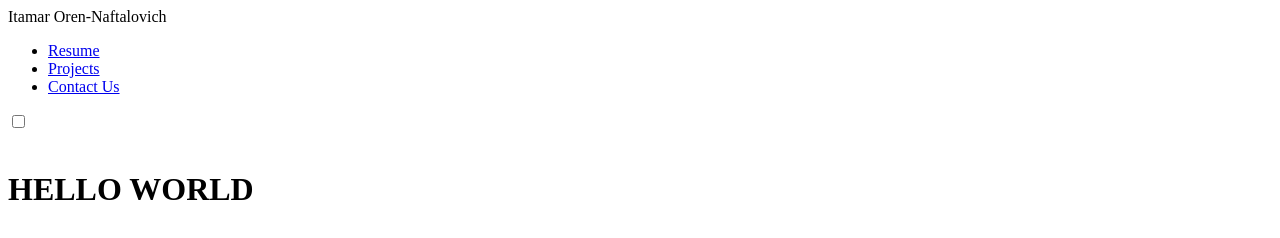
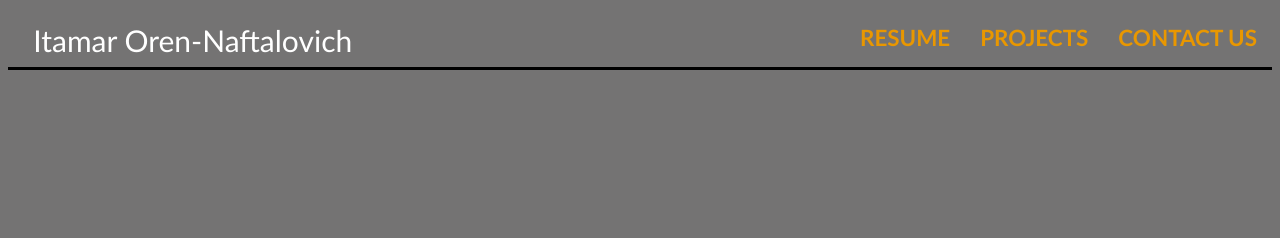
Before and after one commit to ION606/personal-website, a plain HTML site: page HTML/index.html in a window 1280 px wide. Drawn offline with nearby package versions, Linux system fonts and the light colour scheme; files that its build step writes are made by us from their sources; the site is published under a folder, as on GitHub Pages, so addresses that start at the root find nothing.

Commit message:
Include path fixes

```diff
--- a/HTML/index.html
+++ b/HTML/index.html
@@ -5,11 +5,11 @@
     <meta http-equiv="X-UA-Compatible" content="IE=edge">
     <meta name="viewport" content="width=device-width, initial-scale=1.0">
     <script src="https://kit.fontawesome.com/728e740903.js" crossorigin="anonymous"></script>
-    <link rel="stylesheet" type="text/css" href="/CSS/style.css">
-    <!-- <link rel="stylesheet/less" type="text/x-scss" href="/CSS/burger_menu.scss"> -->
-    <link rel="stylesheet" type="text/css" href="/CSS/flat_menu.css">
-    <link rel="stylesheet" type="text/css" href="/CSS/burger_menu.css">
-    <link rel="stylesheet" type="text/css" href="/CSS/media.css">
+    <link rel="stylesheet" type="text/css" href="CSS/style.css">
+    <!-- <link rel="stylesheet/less" type="text/x-scss" href="CSS/burger_menu.scss"> -->
+    <link rel="stylesheet" type="text/css" href="CSS/flat_menu.css">
+    <link rel="stylesheet" type="text/css" href="CSS/burger_menu.css">
+    <link rel="stylesheet" type="text/css" href="CSS/media.css">
     <script src="https://ajax.googleapis.com/ajax/libs/jquery/3.6.1/jquery.min.js"></script>
 
 
--- a/HTML/resume.html
+++ b/HTML/resume.html
@@ -6,11 +6,11 @@
     <meta name="viewport" content="width=device-width, initial-scale=1.0">
     <title>Resume</title>
 
-    <link rel="stylesheet" type="text/css" href="/CSS/resume.css">
+    <link rel="stylesheet" type="text/css" href="CSS/resume.css">
     <script src="https://ajax.googleapis.com/ajax/libs/jquery/3.6.1/jquery.min.js"></script>
     <script src="https://kit.fontawesome.com/728e740903.js" crossorigin="anonymous"></script>
-    <script src="/JS/openNewMapWindow.js"></script>
-    <script src="/JS/showSkills.js"></script>
+    <script src="JS/openNewMapWindow.js"></script>
+    <script src="JS/showSkills.js"></script>
     <script>
         $(function()
         {
--- a/JS/showSkills.js
+++ b/JS/showSkills.js
@@ -34,7 +34,7 @@ function langs(name) {
 
 
     var txt = `<script>window.onbeforeunload = function() {window.close();}</script>`;
-    txt += `<link rel="stylesheet" type="text/css" href="/CSS/popups.css">`;
+    txt += `<link rel="stylesheet" type="text/css" href="CSS/popups.css">`;
     txt += `<img src="/icons/${(name == "c#") ? "csharp" : name}.png">`;
     txt += `<h1>${name}</h1>`;
     txt += `<p>${desc}</p>`;
@@ -65,7 +65,7 @@ function data() {
     desc += `as well as using Pandas to present the data presented by said models`;
 
     txt += `<script>window.onbeforeunload = function() {window.close();}</script>`;
-    txt += `<link rel="stylesheet" type="text/css" href="/CSS/popups.css">`;
+    txt += `<link rel="stylesheet" type="text/css" href="CSS/popups.css">`;
 
     txt += `<p>${desc}</p>`
     win.document.write(txt);
@@ -82,7 +82,7 @@ function APIs() {
 
     txt += `<p>${desc}</p>`;
     txt += `<script>window.onbeforeunload = function() {window.close();}</script>`;
-    txt += `<link rel="stylesheet" type="text/css" href="/CSS/popups.css">`;
+    txt += `<link rel="stylesheet" type="text/css" href="CSS/popups.css">`;
     win.document.write(txt);
 }
 
@@ -105,7 +105,7 @@ function databases(name) {
         txt += "I use MongoDB when creating <a href=\"https://docs.selmerbot.com\">Selmer Bot</a>.";
         txt += "This includes use data aggregation, nested queries, mapping, and more</p>";
 
-        txt += `<link rel="stylesheet" type="text/css" href="/CSS/popups.css">`;
+        txt += `<link rel="stylesheet" type="text/css" href="CSS/popups.css">`;
         txt += `<script>window.onbeforeunload = function() {window.close();}</script>`;
         win.document.write(txt);
     }
```
